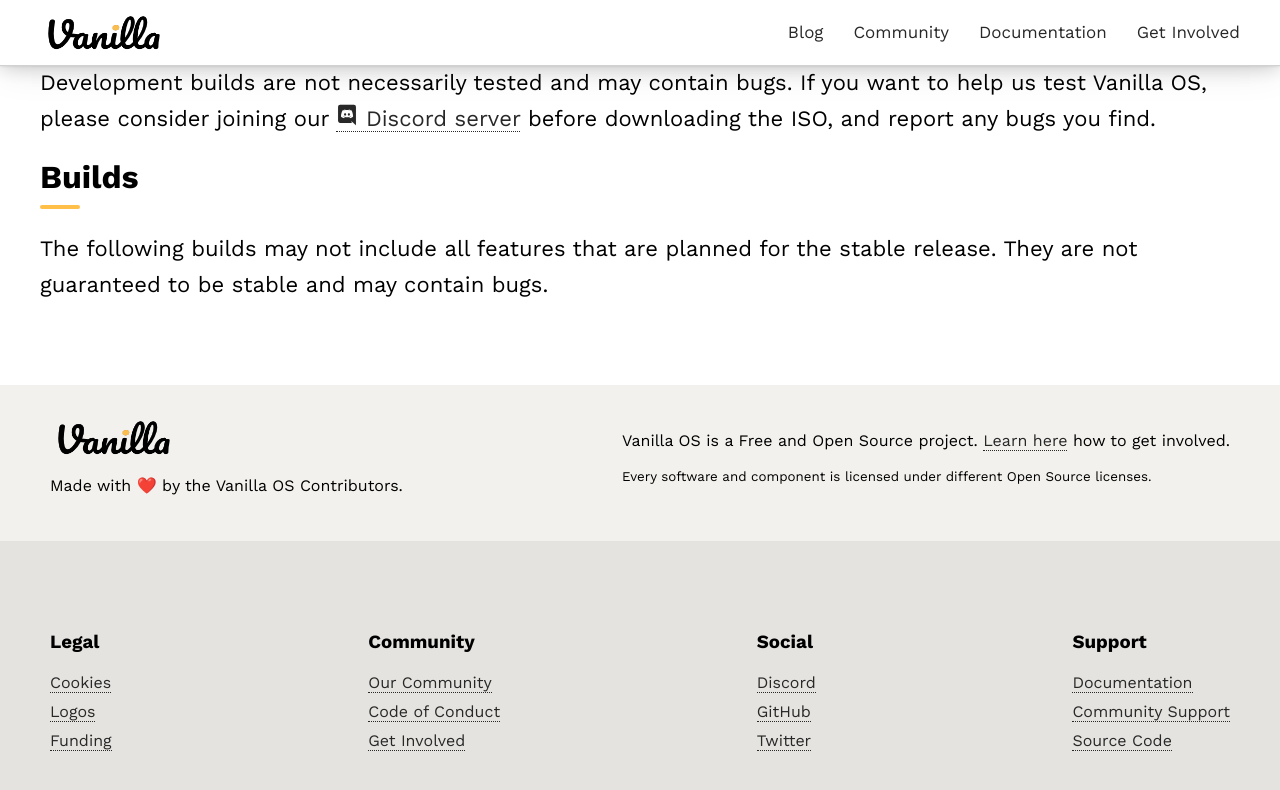
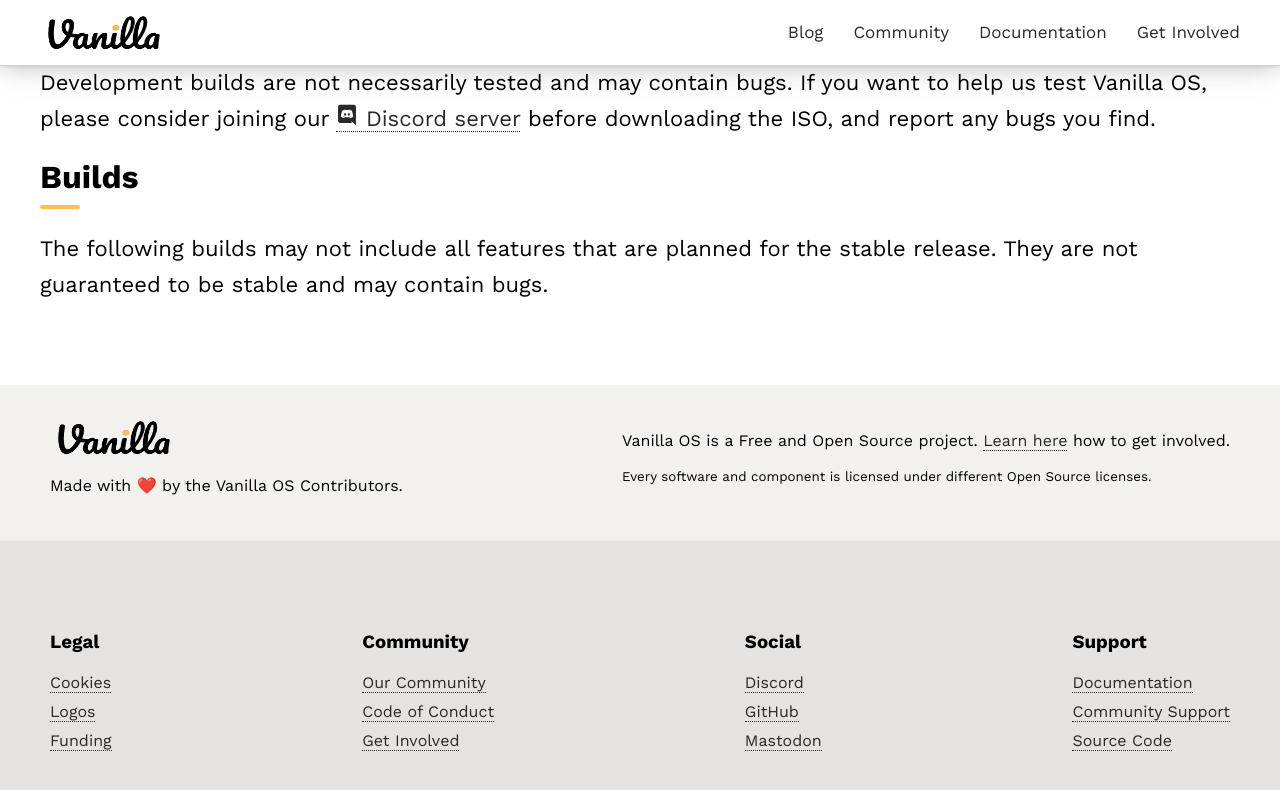
Before and after one commit to Vanilla-OS/website, a Jekyll site: the page built from download.md, in a window 1280 px wide and 900 px high, scrolled down 623 px. Shown: the top 790 px of the window. Built offline with Jekyll 4.4.1, drawn with Linux system fonts in a browser that asks for light colours.

Commit message:
Replace Twitter link with Mastodon

```diff
--- a/_includes/footer.html
+++ b/_includes/footer.html
@@ -36,7 +36,7 @@
                 <ul>
                     <li><a href="https://discord.gg/3cD2Q7Ht3S">Discord</a></li>
                     <li><a href="https://github.com/Vanilla-OS">GitHub</a></li>
-                    <li><a href="https://twitter.com/brombinmirko">Twitter</a></li>
+                    <li><a href="https://mastodon.social/@mirkobrombin">Mastodon</a></li>
                 </ul>
             </div>
             <div class="footer-area">
```
